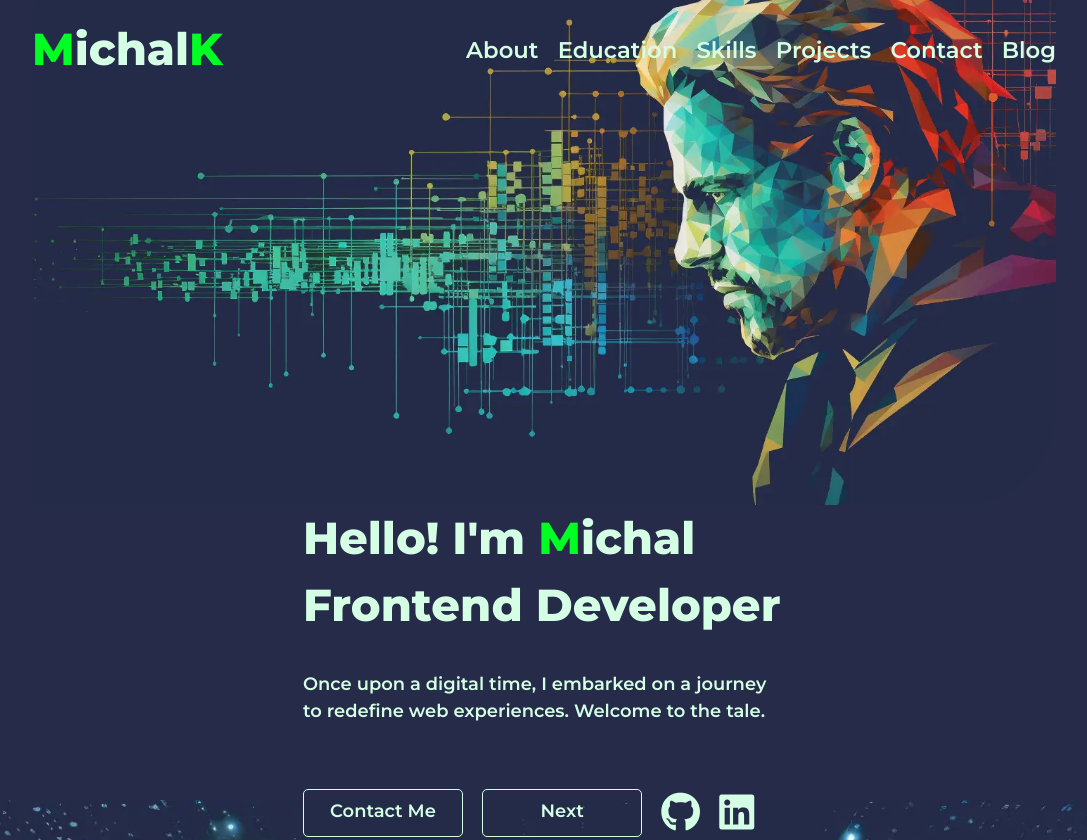
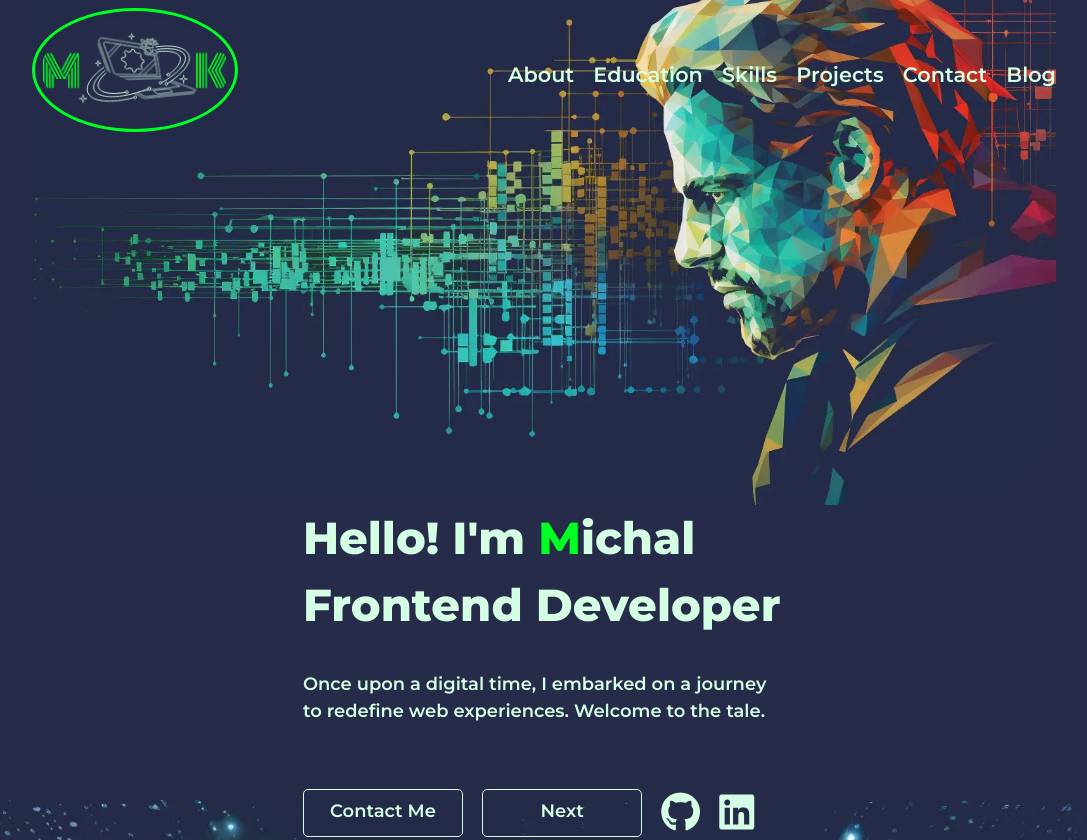
Before and after one commit to NewViewNewBeginning/Portfolio, a plain HTML site: page index.html in a window 1280 px wide. Shown: the top 840 px of the page, without its empty margins (96-1183 px from the left). Drawn offline with Linux system fonts and the light colour scheme.

Commit message:
create and add logo to header

```diff
--- a/css/style.css
+++ b/css/style.css
@@ -38,8 +38,7 @@ a {
 	font-size: 0.8rem;
 }
 
-h1,
-.logo {
+h1 {
 	font-size: 2rem;
 }
 h2 {
@@ -112,7 +111,7 @@ header {
 	top: 0;
 	left: 0;
 	width: 100%;
-	padding: 1rem 10%;
+	padding: 0.5rem 10%;
 	display: flex;
 	justify-content: space-between;
 	align-items: center;
@@ -120,9 +119,15 @@ header {
 	transition: background 0.3s ease, backdrop-filter 0.3s ease;
 }
 
-.logo {
-	/* font-size: 2.5rem; */
-	font-weight: 800;
+.logo-img {
+	width: 60%;
+	border: 3px solid #00ff22;
+	padding: 3%;
+	border-radius: 50%;
+	-webkit-border-radius: 50%;
+	-moz-border-radius: 50%;
+	-ms-border-radius: 50%;
+	-o-border-radius: 50%;
 }
 
 .letter-accent {
@@ -150,7 +155,7 @@ header {
 	left: 0;
 }
 .main-nav a {
-	/* font-size: 1.5rem; */
+	font-size: 1rem;
 	font-weight: 600;
 	margin-left: 3rem;
 	display: block;
@@ -262,8 +267,7 @@ footer {
 
 /* Clamps for fonts so they will rise with bigger screen resolutions */
 @media (min-width: 380px) {
-	h1,
-	.logo {
+	h1 {
 		font-size: clamp(2rem, 2rem + 1vw, 3rem);
 	}
 
@@ -271,9 +275,11 @@ footer {
 		font-size: clamp(1.5rem, 1.5rem + 0.7vw, 2.2rem);
 	}
 
-	h3,
+	h3 {
+		font-size: clamp(1.1rem, 1.1rem + 0.4vw, 1.5rem);
+	}
 	.main-nav a {
-		font-size: clamp(1.1rem, 1.1rem + 0.4vw, 1.5rem);
+		font-size: clamp(1.3rem, 1.1rem + 0.2vw, 1.7rem);
 	}
 
 	p,
@@ -302,4 +308,7 @@ footer {
 		background: none;
 		backdrop-filter: none;
 	}
+	.logo-img {
+		width: 100%;
+	}
 }
--- a/index.html
+++ b/index.html
@@ -18,7 +18,7 @@
     <!-- Start Header Section -->
 
     <header>
-        <a class="logo" href="#home"><span class="letter-accent">M</span>ichal<span class="letter-accent">K</span></a>
+        <a class="logo-link" href="#home"><img class="logo-img" src="/media/icons/logo.png" alt=""></a>
 
         <i class="fa-solid fa-bars ham-menu"></i>
         <i class="fa-solid fa-xmark ham-menu"></i>
```
Also changed, not shown: media/icons/logo.png (added).
